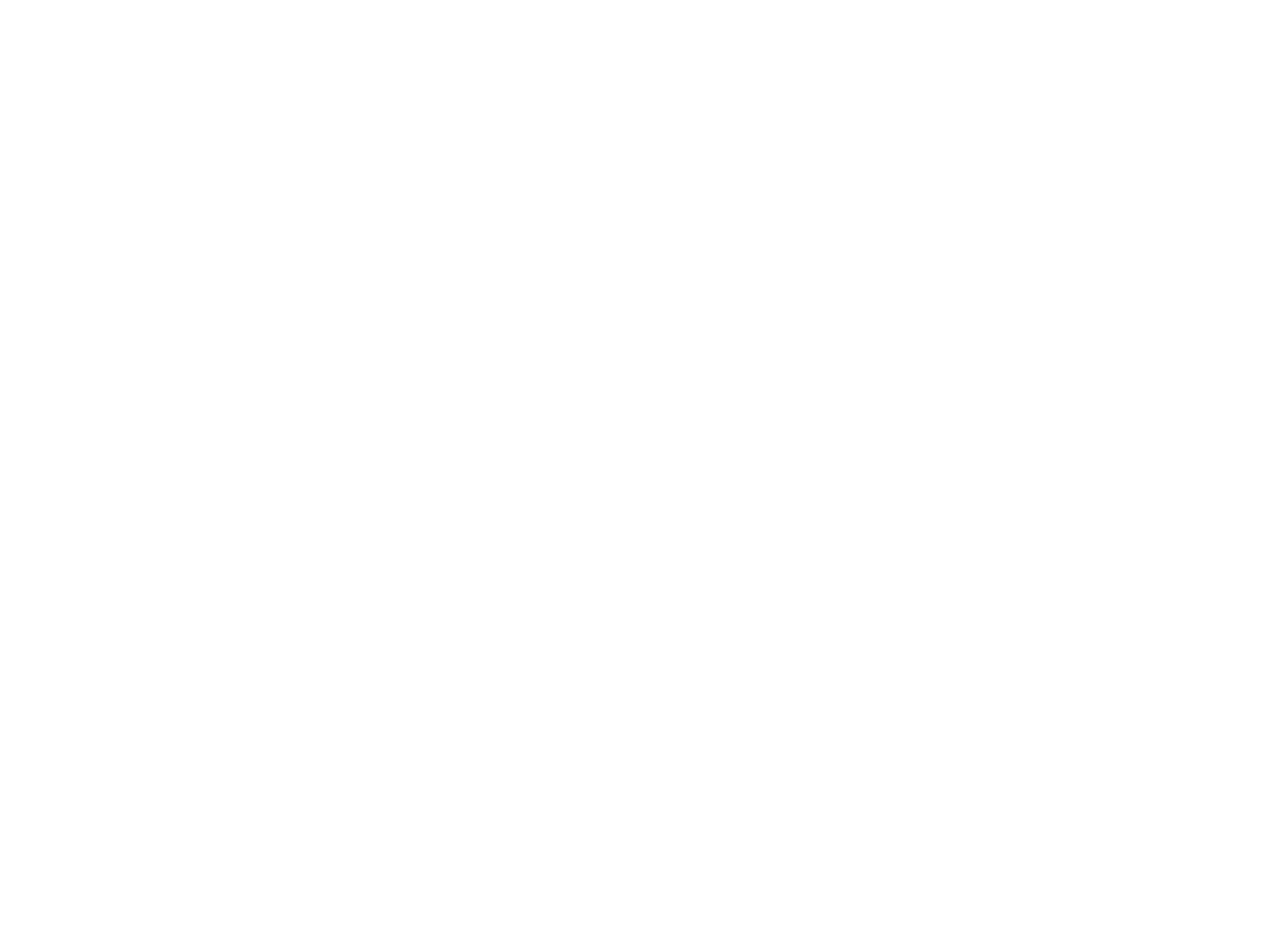
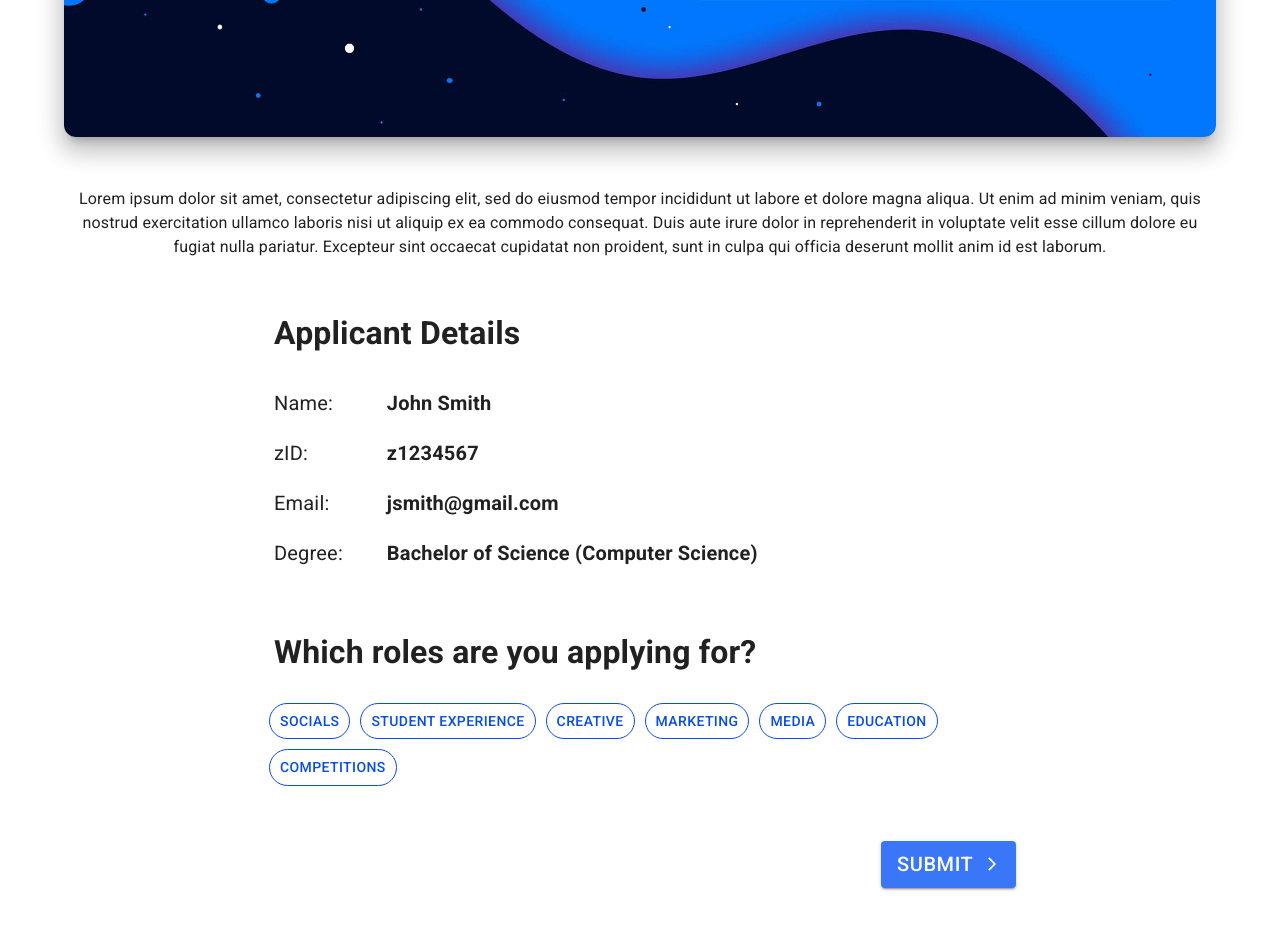
Before and after one commit to devsoc-unsw/chaos, a React (Create React App) app in the folder frontend/: page /application in a window 1280 px wide. Before the commit this address had no page. Shown: the part 580-1510 px from the top of the page. Before the commit the page ends 800 px from the top, so only its background shows below. Built offline with nearby package versions, Linux system fonts and the light colour scheme.

Commit message:
initial implementation of application page frontend

```diff
--- a/frontend/src/components/CampaignCard/index.js
+++ b/frontend/src/components/CampaignCard/index.js
@@ -1,4 +1,5 @@
 import React, { useState } from "react";
+import { useNavigate } from "react-router-dom";
 import PropTypes from "prop-types";
 import {
   Card,
@@ -25,6 +26,7 @@
 const CampaignCard = (props) => {
   const [expanded, setExpanded] = useState(false);
   const { title, appliedFor, positions, startDate, endDate, img } = props;
+  const navigate = useNavigate();
 
   const handleExpandClick = () => {
     setExpanded(!expanded);
@@ -95,7 +97,11 @@
       </CardActionArea>
 
       <CardActions disableSpacing>
-        <Button size="small" variant="outlined">
+        <Button
+          size="small"
+          variant="outlined"
+          onClick={() => navigate("/application") /*FIXME: integrate w/ backend to navigate to specific page*/}
+        >
           Apply
         </Button>
         <ExpandIconButton
--- /dev/null
+++ b/frontend/src/pages/application_page/applicationPage.styled.js
@@ -0,0 +1,91 @@
+import { styled } from "@mui/material/styles";
+import { Container, Box, Card, CardMedia, Typography, ToggleButton, TextField, Button } from "@mui/material";
+import { NavLink } from "react-router-dom";
+import ArrowForwardIosIcon from '@mui/icons-material/ArrowForwardIos';
+
+export const CampaignImageCard = styled(Card)({
+  width: "100%",
+  borderRadius: "12px",
+  marginTop: "50px",
+  boxShadow: 20
+});
+
+export const CampaignDescription = styled(Box)({
+  width: "100%",
+  textAlign: "center",
+  paddingTop: "50px",
+  paddingBottom: "50px"
+});
+
+export const UserInfo = styled('div')({
+  display: "flex"
+});
+
+export const UserInfoFields = styled('div')({
+  width: "15%",
+  float: "left"
+});
+
+export const UserInfoTypography = styled(Typography)({
+  fontSize: "20px",
+  padding:"10px"
+});
+
+export const Link = styled(NavLink)({
+  textDecoration:"none"
+});
+
+export const FormContainer = styled(Container)`
+  padding-left: 200px;
+  padding-right: 200px;
+`;
+
+export const Section = styled("div")(({ isHidden }) => ({
+  marginTop: "0px",
+  marginBottom: "50px",
+  display: isHidden ? "none" : ""
+}));
+
+export const SectionHeader = styled("h1")({
+  marginLeft: "10px",
+  marginTop: "0px"
+});
+
+export const RoleButton = styled(ToggleButton)({
+  "&.Mui-selected, &.Mui-selected:hover": {
+    color: "white",
+    backgroundColor: "#084cec"
+  },
+  borderRadius: "20px",
+  padding: "5px",
+  paddingLeft: "10px",
+  paddingRight: "10px",
+  color: "#084cec",
+  backgroundColor: "white",
+  borderColor: "#084cec",
+  margin: "5px"
+});
+
+export const Question = styled(Typography)`
+  font-weight: bold;
+  font-size: 20px;
+`;
+
+export const Answer = styled(TextField)({
+  marginBottom: "1rem",
+  width: "100%"
+});
+
+export const SubmitWrapper = styled('div')({
+  display: "flex",
+  justifyContent: "flex-end",
+  marginBottom: "50px"
+});
+
+export const SubmitButton = styled(Button)({
+  fontSize: "20px"
+});
+
+export const ArrowIcon = styled(ArrowForwardIosIcon)({
+  fontSize:"1rem"
+});
--- /dev/null
+++ b/frontend/src/pages/application_page/index.js
@@ -0,0 +1,198 @@
+import React, { useState } from "react";
+import { isLoggedIn } from "../../utils";
+import { Container, CardMedia, Typography } from "@mui/material";
+import {
+  UserInfo,
+  UserInfoFields,
+  UserInfoTypography,
+  Section,
+  SectionHeader,
+  CampaignImageCard,
+  RoleButton,
+  Question,
+  Answer,
+  SubmitButton,
+  ArrowIcon,
+  CampaignDescription,
+  FormContainer,
+  SubmitWrapper,
+  Link
+} from "./applicationPage.styled"
+import DummyCampaignHeader from "./director.jpg";
+
+const Application = () => {
+  const [rolesSelected, setRolesSelected] = useState([]);
+  // FIXME: set answers with useEffect on page load, get from backend
+  const [answers, setAnswers] = useState({0: "", 1: "", 2: "", 3: "", 4: "", 5: "", 6: "", 7: "", 8: "", 9: "", 10: "", 11: ""});
+  const loggedIn = isLoggedIn();
+
+  // FIXME: get userinfo from backend
+  const userInfo = {
+    name: "John Smith",
+    zid: "z1234567",
+    email: "jsmith@gmail.com",
+    degree: "Bachelor of Science (Computer Science)"
+  };
+
+  // FIXME: get from backend
+  const roles = [
+    { id: 0, name: "Socials" },
+    { id: 1, name: "Student Experience" },
+    { id: 2, name: "Creative" },
+    { id: 3, name: "Marketing" },
+    { id: 4, name: "Media" },
+    { id: 5, name: "Education" },
+    { id: 6, name: "Competitions" }
+  ]
+
+  // FIXME: get from backend
+  const roleQuestions = {
+    0: [0,1,2],
+    1: [3,4,5],
+    2: [6,7,8],
+    3: [9,10,11],
+    4: [0,1,2],
+    5: [3,4,5],
+    6: [6,7,8]
+  }
+
+  // FIXME: get from backend
+  const questions = {
+    0: "What scares you about getting older?",
+    1: "Which book are you ashamed not to have read?",
+    2: "What is the worst thing anyone’s said to you?",
+    3: "What did you want to be when you were growing up?",
+    4: "What is your most treasured possession?",
+    5: "What or who is the greatest love of your life?",
+    6: "What does love feel like?",
+    7: "When did you last cry, and why?",
+    8: "What do you consider your greatest achievement?",
+    9: "Would you rather have more sex, money or fame?",
+    10: "How would you like to be remembered?",
+    11: "What is the most important lesson life has taught you?"
+  };
+
+  // FIXME: handle single question related to many roles (currently gets
+  //        printed under each rolename and all are overwritten)
+  const handleAnswerInput = (e, qID) => {
+    setAnswers({...answers, ...{[qID]: e.target.value}});
+  };
+
+  const toggleRole = (id) => {
+    if (rolesSelected.includes(id)) {
+      setRolesSelected(rolesSelected.filter((role) => role !== id));
+    } else {
+      setRolesSelected((existing) => [...existing, id]);
+    }
+  };
+
+  const onSubmit = () => {
+    // FIXME: make work with backend
+    //        ALSO need to create post submission page and then useNavigate() to it
+    if (rolesSelected.length) {
+      rolesSelected.forEach(role => {
+        const questionsIDs = roleQuestions[role];
+        const responses = questionsIDs.map(id => answers[id]);
+      })
+    } else {
+      alert("Submission failed, you must select at least one role to apply for!");
+    }
+  };
+
+  return (
+    <Container>
+      <CampaignImageCard sx={{boxShadow: 15}}>
+        <CardMedia
+          component="img"
+          height="100%"
+          image={DummyCampaignHeader}
+          alt={`campaign cover for ${1/*FIXME: this*/}`}
+        />
+      </CampaignImageCard>
+      <CampaignDescription>
+        <Typography>
+          Lorem ipsum dolor sit amet, consectetur adipiscing elit, sed do eiusmod tempor incididunt ut labore et dolore magna aliqua. Ut enim ad minim veniam, quis nostrud exercitation ullamco laboris nisi ut aliquip ex ea commodo consequat. Duis aute irure dolor in reprehenderit in voluptate velit esse cillum dolore eu fugiat nulla pariatur. Excepteur sint occaecat cupidatat non proident, sunt in culpa qui officia deserunt mollit anim id est laborum.
+        </Typography>
+      </CampaignDescription>
+      <FormContainer style={{paddingLeft: "200px", paddingRight: "200px"}}>
+        <Section>
+          <SectionHeader>Applicant Details</SectionHeader>
+          {
+            loggedIn ?
+            <UserInfo>
+              <UserInfoFields>
+                <UserInfoTypography>Name:</UserInfoTypography>
+                <UserInfoTypography>zID:</UserInfoTypography>
+                <UserInfoTypography>Email:</UserInfoTypography>
+                <UserInfoTypography>Degree:</UserInfoTypography>
+              </UserInfoFields>
+              <div>
+                <UserInfoTypography><strong>{userInfo.name}</strong></UserInfoTypography>
+                <UserInfoTypography><strong>{userInfo.zid}</strong></UserInfoTypography>
+                <UserInfoTypography><strong>{userInfo.email}</strong></UserInfoTypography>
+                <UserInfoTypography><strong>{userInfo.degree}</strong></UserInfoTypography>
+              </div>
+            </UserInfo>
+            : <UserInfoTypography>
+              Please &nbsp;
+              <Link to="/" style={{textDecoration:"none"}}>login</Link>
+              &nbsp; or &nbsp;
+              <Link to="/" style={{textDecoration:"none"}}>create an account</Link>
+              &nbsp; to apply{''/*FIXME: link to correct places! */}
+              </UserInfoTypography>
+          }
+        </Section>
+        <Section>
+          <SectionHeader>Which roles are you applying for?</SectionHeader>
+          {
+            roles.map((role) => (
+              <RoleButton
+                value={role.id}
+                selected={rolesSelected.includes(role.id)}
+                onClick={() => toggleRole(role.id)}
+              >
+                {role.name}
+              </RoleButton>
+            ))
+          }
+        </Section>
+        {
+          roles.map(({ id, name }) => (
+            <Section isHidden={!rolesSelected.includes(id)}>
+              <SectionHeader>{name}</SectionHeader>
+              {
+                roleQuestions[id].map((qID) => {
+                  return (
+                    <>
+                      <Question>
+                        {questions[qID]}
+                      </Question>
+                      <Answer
+                        multiline
+                        value={answers[qID]}
+                        onChange={(e) => handleAnswerInput(e, qID)}
+                      >
+                        placeholder
+                      </Answer>
+                    </>
+                  )
+                })
+              }
+            </Section>
+          ))
+        }
+        <SubmitWrapper>
+          <SubmitButton
+            variant="contained"
+            onClick={onSubmit}
+          >
+            Submit &nbsp;
+            <ArrowIcon />
+          </SubmitButton>
+        </SubmitWrapper>
+      </FormContainer>
+    </Container>
+  )
+}
+
+export default Application
--- a/frontend/src/routes.js
+++ b/frontend/src/routes.js
@@ -9,6 +9,7 @@
 const Rankings = lazy(() => import("./pages/rankings"));
 const Admin = lazy(() => import("./pages/admin"));
 const CampaignCreate = lazy(() => import("./pages/create_campaign"));
+const ApplicationPage = lazy(() => import("./pages/application_page"));
 
 const routes = [
   <Route key="dashboard" path="/dashboard" element={<DashboardPage />} />,
@@ -23,6 +24,7 @@
     path="/campaign/create"
     element={<CampaignCreate />}
   />,
+  <Route key="ApplicationPage" path="/application" element={<ApplicationPage />} />,
 ];
 
 export default routes;
```
Also changed, not shown: frontend/src/pages/application_page/director.jpg (added).
